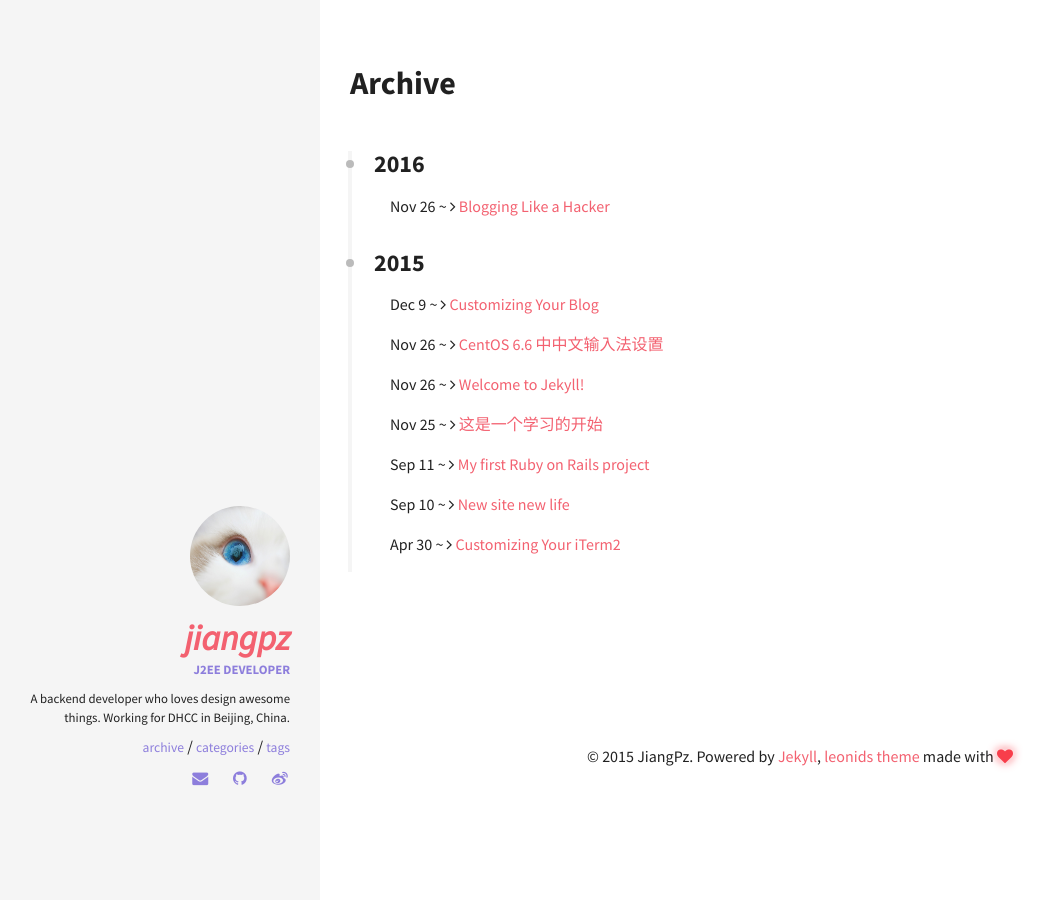
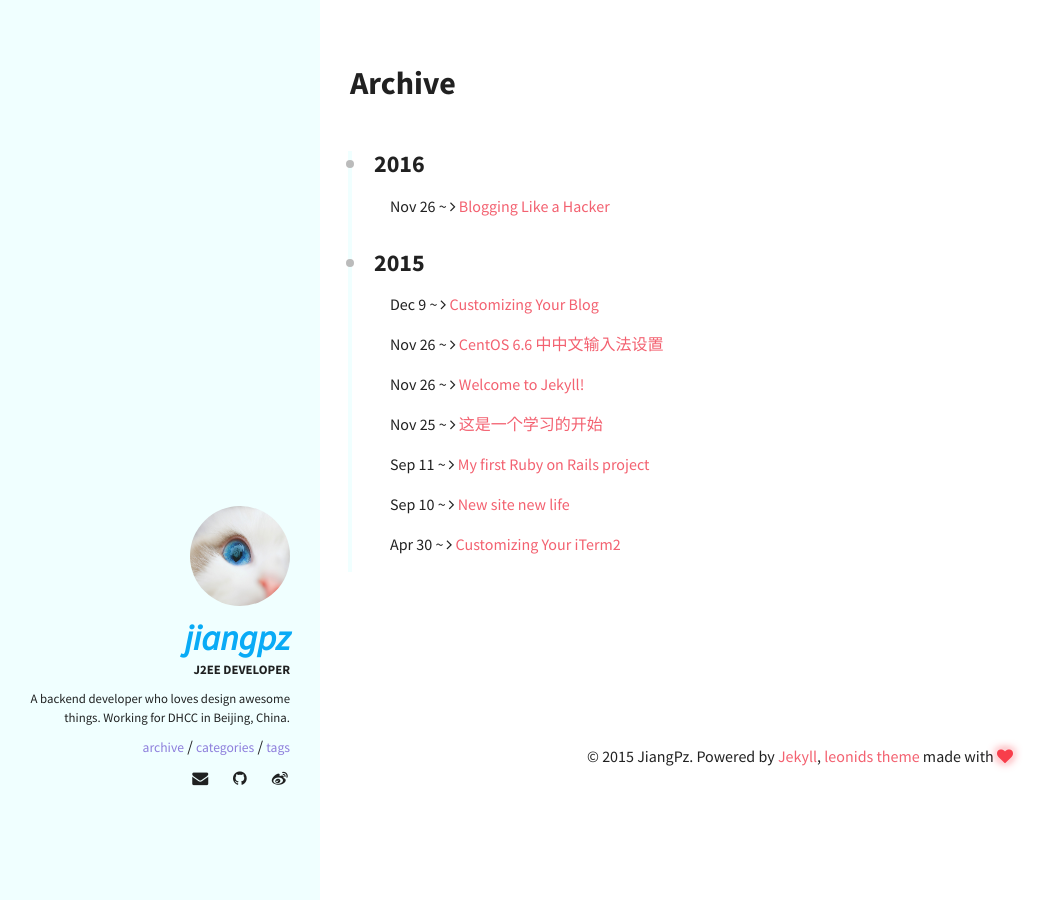
Before and after one commit to jiangpz/jiangpz.github.io, a Jekyll site: the page built from archive.html, in a window 1280 px wide. Shown: the whole page, without its empty margins (0-1051 px from the left). Built offline with Jekyll 4.4.1, drawn with Linux system fonts in a browser that asks for light colours.

Commit message:
sidebar color

```diff
--- a/_sass/components/_variables.scss
+++ b/_sass/components/_variables.scss
@@ -62,7 +62,7 @@
 //
 
 $text-color:       rgba(0, 0, 0, 0.87) !default;
-$background-color: #f5f5f5;
+$background-color: #F0FFFF;
 
 $white:            #fff;
 $primary:          #F36170;
--- a/_sass/pages/_layout.scss
+++ b/_sass/pages/_layout.scss
@@ -28,7 +28,7 @@
   }
   .author_name {
     display: block;
-    color: $primary;
+    color: $info;
     font-size: 2.2em;
     font-weight: 700;
     text-transform: lowercase;
@@ -36,7 +36,7 @@
   }
   .author_job {
     display: block;
-    color: $secondary;
+    color: $text-color;
     font-size: 0.8em;
     font-weight: 700;
     text-transform: uppercase;
@@ -62,7 +62,7 @@
       display: inline-block;
       margin-left: 1em;
       a.social-link-item {
-        color: $secondary;
+        color: $text-color;
         &:hover,
         &:focus {
           color: lighten($secondary, 14%);
```
